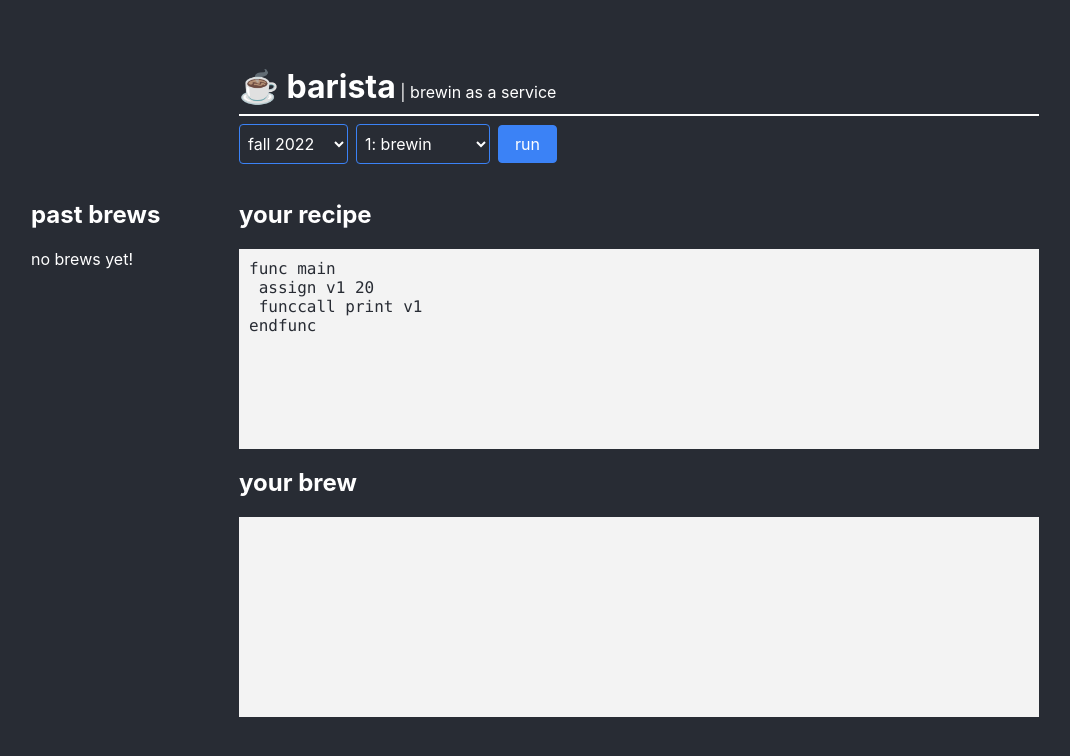
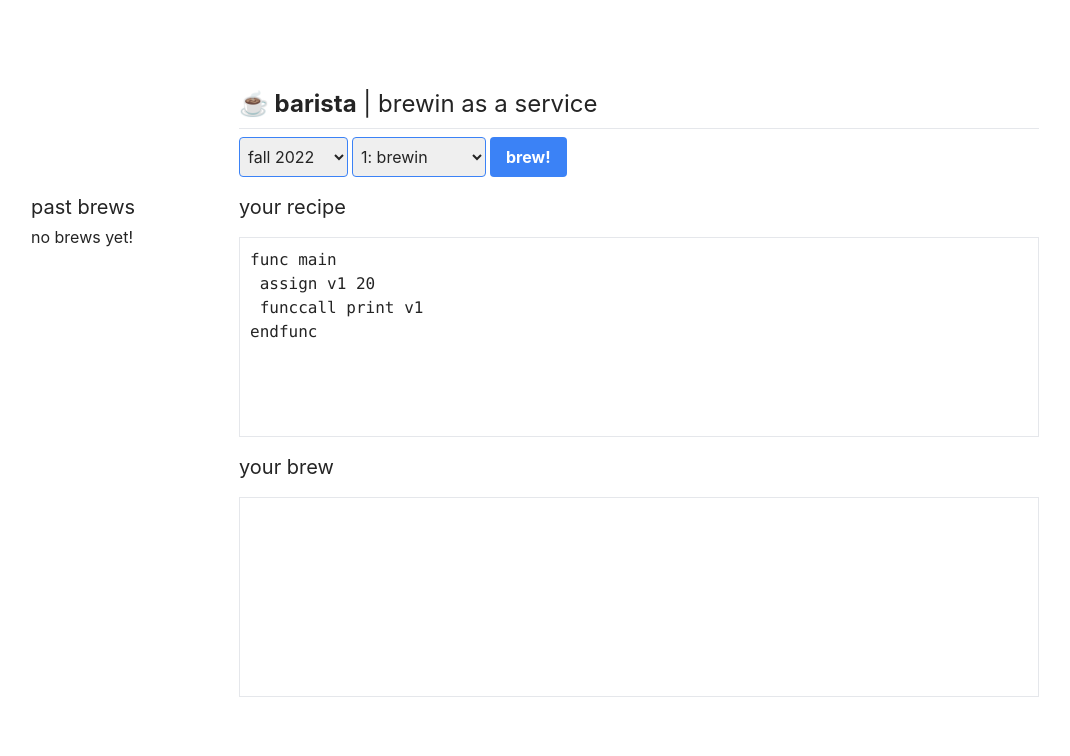
Before and after one commit to UCLA-CS-131/barista, a React (Create React App) app: page / in a window 1280 px wide. Shown: the top 756 px of the page, without its empty margins (105-1175 px from the left). Built offline with nearby package versions, Linux system fonts and the light colour scheme.

Commit message:
adds tailwind!

```diff
--- a/package.json
+++ b/package.json
@@ -34,5 +34,8 @@
       "last 1 safari version"
     ]
   },
-  "proxy": "http://localhost:8000"
+  "proxy": "http://localhost:8000",
+  "devDependencies": {
+    "tailwindcss": "^3.2.7"
+  }
 }
--- a/src/App.js
+++ b/src/App.js
@@ -58,8 +58,8 @@ function App() {
       return <div>no brews yet!</div>
     }
     return (
-      <ul className='run-list'>
-        {responses.map((resp, i) => <li className='single-run' key={resp.program + i}>
+      <ul className='p-0 list-none'>
+        {responses.map((resp, i) => <li className='single-run border-t py-2 text-ellipsis overflow-hidden whitespace-nowrap' key={resp.program + i}>
           brew #{resp.iteration} | <button onClick={() => loadProgram(resp.program, resp.output, resp.version)}>load</button>
           <br />
           in: {resp.program}
@@ -72,41 +72,40 @@ function App() {
 
   return (
     <div className="App">
-      <div className="container">
       <main className='main-container'>
         <div></div> {/* empty div for grid */}
+        <div>
           <header>
-            <h1 className='inline'>☕ barista</h1>
-              &nbsp;
-              <p className='inline'>| brewin as a service</p>
-              <hr />
-              <select className="btn btn-blue-outline mr-0-5" style={{paddingLeft: '0.25rem'}} value={version} onChange={(e) => setVersion(e.target.value)}>
+            <h1 className='text-2xl'><span className='font-bold'>☕ barista</span> | brewin as a service</h1>
+          </header>
+          <hr className='my-2' />
+          <select className="btn btn-blue-outline mr-1 pl-1">
             <option value="1">fall 2022</option>
           </select>
-              <select className="btn btn-blue-outline mr-0-5" style={{paddingLeft: '0.25rem'}} value={version} onChange={(e) => setVersion(e.target.value)}>
+          <select className="btn btn-blue-outline mr-1 pl-1" value={version} onChange={(e) => setVersion(e.target.value)}>
             <option value="1">1: brewin</option>
             <option value="2">2: brewin++</option>
             <option value="3">3: brewin#</option>
           </select>
-              <button className="btn btn-blue" onClick={runProgram}>run</button>
-            </header>
+          <button className="btn btn-blue" onClick={runProgram}>brew!</button>
+        </div>
         <div>
-            <h2>past brews</h2>
+          <h2 className='text-xl mb-1'>past brews</h2>
           <PastBrews responses={responses} loadProgram={loadProgram} />
         </div>
         <div>
-            <h2>your recipe</h2>
+          <h2 className='text-xl'>your recipe</h2>
           <Editor
-              className='editor'
+            className='editor border'
             value={program}
             onValueChange={program => setProgram(program)}
             highlight={code => code /* this is an identity -- no highlighting */}
             padding={10}
           />
 
-            <h2>your brew</h2>
+          <h2 className='text-xl'>your brew</h2>
           <Editor
-              className='editor'
+            className='editor border'
             value={output}
             highlight={code => code /* this is an identity -- no highlighting */}
             padding={10}
@@ -115,7 +114,6 @@ function App() {
         </div>
       </main>
     </div>
-    </div>
   );
 }
 
--- a/src/index.css
+++ b/src/index.css
@@ -1,10 +1,47 @@
+@tailwind base;
+@tailwind components;
+@tailwind utilities;
+
+@layer components {
+	.btn {
+		@apply font-bold py-2 px-4 rounded;
+	}
+	.btn-blue {
+		@apply bg-blue-500 text-white;
+	}
+	.btn-blue:hover {
+		@apply bg-blue-700;
+	}
+  .btn-blue-outline {
+    @apply border border-blue-500 font-normal;
+  }
+}
+
+:root {
+  font-family: Inter, system-ui, Avenir, Helvetica, Arial, sans-serif;
+  line-height: 1.5;
+  font-weight: 400;
+
+  color-scheme: light dark;
+  color: rgba(255, 255, 255, 0.87);
+  background-color: #242424;
+
+  font-synthesis: none;
+  text-rendering: optimizeLegibility;
+  -webkit-font-smoothing: antialiased;
+  -moz-osx-font-smoothing: grayscale;
+  -webkit-text-size-adjust: 100%;
+}
+
+@media (prefers-color-scheme: light) {
+  :root {
+    color: #242424;
+    background-color: rgba(255, 255, 255, 0.87);
+  }
+}
+
 body {
   margin: 0;
-  font-family: -apple-system, BlinkMacSystemFont, 'Segoe UI', 'Roboto', 'Oxygen',
-    'Ubuntu', 'Cantarell', 'Fira Sans', 'Droid Sans', 'Helvetica Neue',
-    sans-serif;
-  -webkit-font-smoothing: antialiased;
-  -moz-osx-font-smoothing: grayscale;
 }
 
 code, .editor {
@@ -12,66 +49,20 @@ code, .editor {
     monospace;
 }
 
-hr {
-  border: 0.25px solid white;
-}
-
 .App {
-  background-color: #282c34;
   min-height: 100vh;
   display: flex;
   flex-direction: column;
   align-items: center;
   justify-content: center;
-  color: white;
-}
-
-.container {
-  /* max-width: 50rem; */
 }
 
 .editor {
   width: 50rem;
   max-width: calc(100vw - 16rem);
   min-height: 200px;
-  background: #f3f3f3;
-  color: #282c34;
   font-size: 1rem;
   margin: 1rem auto;
-}
-
-.inline {
-  display: inline;
-}
-
-.btn{
-  font-family: inherit;
-  font-size: 100%;
-  font-weight: inherit;
-  line-height: inherit;
-  background: transparent;
-  color: inherit;
-  border: none;
-  border-radius:.25rem;
-  padding: 0.5rem 1rem;
-}
-
-.btn-blue {
-  background-color:rgb(59 130 246);
-  border: 1px solid rgb(59 130 246);
-  color: white;
-}
-
-.btn-blue-outline {
-  border: 1px solid rgb(59 130 246);
-}
-
-.btn-blue:hover{
-  background-color:rgb(29 78 216)
-}
-
-.mr-0-5 {
-  margin-right: 0.5rem;
 }
 
 .main-container {
@@ -82,14 +73,4 @@ hr {
 
 .single-run {
   max-width: 10rem;
-  text-overflow: ellipsis;
-  overflow: hidden;
-  white-space: nowrap;
-  border-top: 1px solid white;
-  padding: 1rem 0;
 }
-
-.run-list {
-  list-style: none;
-  padding: 0;
-}
--- /dev/null
+++ b/tailwind.config.js
@@ -0,0 +1,10 @@
+/** @type {import('tailwindcss').Config} */
+module.exports = {
+  content: [
+    "./src/**/*.{js,jsx,ts,tsx}",
+  ],
+  theme: {
+    extend: {},
+  },
+  plugins: [],
+}
```
Also changed, not shown: 1 other file (tests, documents, lock files or other folders). Lines whose indentation alone changed are shown as unchanged.
